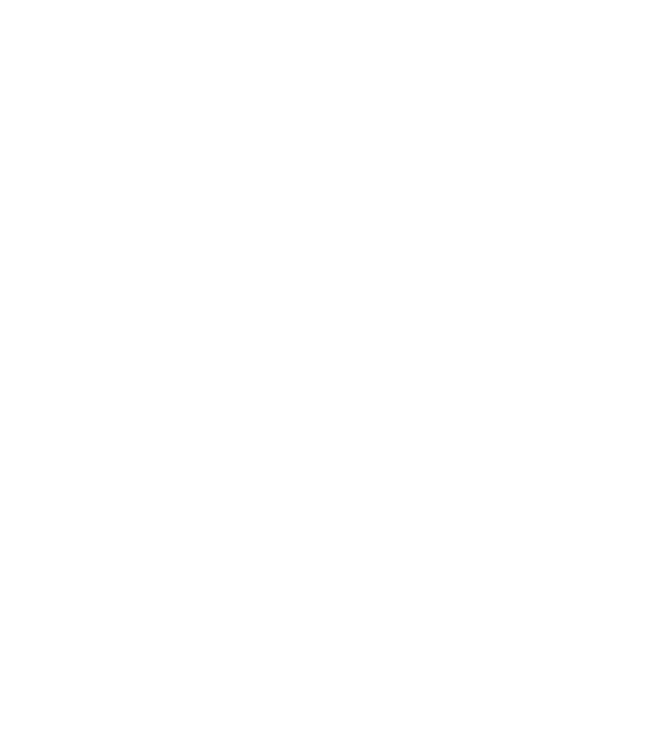
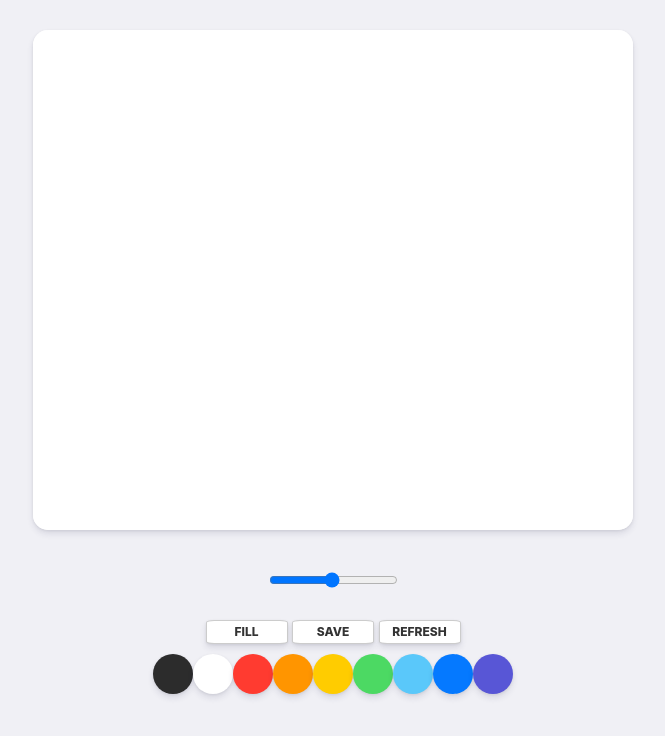
Before and after one commit to Amy-J-Seo/paintjs, a plain HTML site: page index.html in a window 1280 px wide. Shown: the whole page, without its empty margins (307-972 px from the left). Drawn offline with Linux system fonts and the light colour scheme.

Commit message:
Add files via upload

```diff
--- a/app.js
+++ b/app.js
@@ -0,0 +1,117 @@
+const canvas = document.getElementById("jsCanvas");
+const ctx = canvas.getContext("2d");
+const colors = document.getElementsByClassName("jsColor");
+const range = document.getElementById("jsRange");
+const mode = document.getElementById("jsMode");
+const INITIAL_COLOR = "#2c2c2c"
+const save = document.getElementById("jsSave");
+const refresh = document.getElementById("jsRefresh");
+
+canvas.width = 600;
+canvas.height = 500;
+
+// filling the canvas with white color as a dafult
+ctx.fillStyle = "white";
+ctx.fillRect(0, 0, canvas.width, canvas.height);
+// Default setting
+ctx.strokeStyle = INITIAL_COLOR;
+ctx.fillStyle = INITIAL_COLOR;
+ctx.lineWidth = 2.5;
+
+
+let painting = false;
+let filling = false;
+
+function stopPainting() {
+    painting = false;
+}
+
+function startPainting() {
+    painting = true;
+}
+
+function onMouseMove(event) {
+    const x = event.offsetX;
+    const y = event.offsetY;
+    if (!painting) {
+        ctx.beginPath();
+        ctx.moveTo(x, y);
+    } else {
+        ctx.lineTo(x, y);
+        ctx.stroke();
+    }
+}
+
+function handleColor(event) {
+    // console.log(event.target.style);
+    const color = event.target.style.backgroundColor;
+    ctx.strokeStyle = color;
+    ctx.fillStyle = color;
+}
+
+function handleRangeChange(evnet) {
+    console.log(event.target.value);
+    const lineThick = event.target.value;
+    ctx.lineWidth = lineThick;
+}
+
+function handleModeClick() {
+    if (filling === true) {
+        filling = false;
+        mode.innerText = "Fill"
+    } else {
+        filling = true;
+        mode.innerText = "Paint";
+        ctx.fillStyle = ctx.strokeStyle;
+    }
+}
+
+function handleCanvasClick(event) {
+    if (filling) {
+        ctx.fillRect(0, 0, canvas.width, canvas.height);
+    }
+}
+
+function handleCM(evnet) {
+    event.preventDefault();
+}
+
+function handleSaveClick() {
+    const image = canvas.toDataURL("image/jpeg");
+    const link = document.createElement("a");
+    link.href = image;
+    link.download = "PaintJs[export]";
+    link.click();
+}
+function handleRefresh() {
+    ctx.fillStyle = "white";
+    ctx.fillRect(0, 0, canvas.width, canvas.height);
+}
+
+if (canvas) {
+    canvas.addEventListener("mousemove", onMouseMove);
+    canvas.addEventListener("mousedown", startPainting);
+    canvas.addEventListener("mouseup", stopPainting);
+    canvas.addEventListener("mosueleave", stopPainting);
+    canvas.addEventListener("click", handleCanvasClick);
+    // prevent people use right click to download img
+    canvas.addEventListener("contextmenu", handleCM);
+}
+
+Array.from(colors).forEach(color => color.addEventListener("click", handleColor))
+
+if (range) {
+    range.addEventListener("input", handleRangeChange);
+}
+
+if (mode) {
+    mode.addEventListener("click", handleModeClick);
+}
+
+if (save) {
+    save.addEventListener('click', handleSaveClick);
+}
+
+if (refresh) {
+    refresh.addEventListener('click', handleRefresh);
+}
--- a/index.html
+++ b/index.html
@@ -9,6 +9,29 @@
 </head>
 
 <body>
+    <canvas id="jsCanvas" class="canvas"></canvas>
+    <div class="controls">
+        <div class="controls__range">
+            <input type="range" id="jsRange" min="0.1" max="5" value="2.5" step="0.1" />
+        </div>
+        <div class="controls__btns">
+            <button id="jsMode">Fill</button>
+            <button id="jsSave">Save</button>
+            <button id="jsRefresh">Refresh</button>
+        </div>
+
+        <div class="controls__colors" id="jsColors">
+            <div class="controls__color jsColor" style="background-color: #2c2c2c"></div>
+            <div class="controls__color jsColor" style="background-color: white"></div>
+            <div class="controls__color jsColor" style="background-color: #FF3B30"></div>
+            <div class="controls__color jsColor" style="background-color: #FF9500"></div>
+            <div class="controls__color jsColor" style="background-color: #FFCC00"></div>
+            <div class="controls__color jsColor" style="background-color: #4CD963"></div>
+            <div class="controls__color jsColor" style="background-color: #5AC8FA"></div>
+            <div class="controls__color jsColor" style="background-color: #0579FF"></div>
+            <div class="controls__color jsColor" style="background-color: #5856D6"></div>
+        </div>
+    </div>
     <script src="app.js"></script>
 </body>
 
--- /dev/null
+++ b/reset.css
@@ -0,0 +1,48 @@
+/* http://meyerweb.com/eric/tools/css/reset/
+   v2.0 | 20110126
+   License: none (public domain)
+*/
+
+html, body, div, span, applet, object, iframe,
+h1, h2, h3, h4, h5, h6, p, blockquote, pre,
+a, abbr, acronym, address, big, cite, code,
+del, dfn, em, img, ins, kbd, q, s, samp,
+small, strike, strong, sub, sup, tt, var,
+b, u, i, center,
+dl, dt, dd, ol, ul, li,
+fieldset, form, label, legend,
+table, caption, tbody, tfoot, thead, tr, th, td,
+article, aside, canvas, details, embed,
+figure, figcaption, footer, header, hgroup,
+menu, nav, output, ruby, section, summary,
+time, mark, audio, video {
+	margin: 0;
+	padding: 0;
+	border: 0;
+	font-size: 100%;
+	font: inherit;
+	vertical-align: baseline;
+}
+/* HTML5 display-role reset for older browsers */
+article, aside, details, figcaption, figure,
+footer, header, hgroup, menu, nav, section {
+	display: block;
+}
+body {
+	line-height: 1;
+}
+ol, ul {
+	list-style: none;
+}
+blockquote, q {
+	quotes: none;
+}
+blockquote:before, blockquote:after,
+q:before, q:after {
+	content: '';
+	content: none;
+}
+table {
+	border-collapse: collapse;
+	border-spacing: 0;
+}
--- a/styles.css
+++ b/styles.css
@@ -0,0 +1,63 @@
+@import "reset.css";
+
+body{
+    background-color:   #f0f0f5;
+    font-family: -apple-system, BlinkMacSystemFont, 'Segoe UI', Roboto, Oxygen, Ubuntu, Cantarell, 'Open Sans', 'Helvetica Neue', sans-serif;
+    display: flex;
+    flex-direction: column;
+    align-items: center;
+    padding: 30px 0px;
+
+}
+
+.canvas{
+    width: 600px;
+    height: 500px;
+    background-color: white;
+    border-radius: 15px;
+    box-shadow: 0 4px 6px rgba(50,50,93,0.11), 0 1px 3px rgba(0,0,0, 0.08);
+}
+.controls{
+    margin-top: 40px;
+    display: flex;
+    flex-direction: column;
+    align-items: center;
+}
+.controls .controls__btns{
+    margin-bottom: 10px;
+
+}
+
+.controls__btns button{
+    all: unset;
+    cursor: pointer;
+    background-color: white;
+    padding: 5px 0px;
+    width: 80px;
+    text-align: center;
+    border-radius: 10%;
+    box-shadow: 0 4px 6px rgba(50,50,93,0.11), 0 1px 3px rgba(0,0,0, 0.08);
+    border: 1px solid rgba(0,0,0, 0.2);
+    color: rgba(0,0,0, 0.8);
+    text-transform: uppercase;
+    font-weight: 800;
+    font-size: 12px;
+}
+.controls__btns button:active{
+    transform: scale(0.98);
+}
+
+.controls .controls__colors{
+    display: flex;
+}
+.controls__colors .controls__color{
+    width: 40px;
+    height: 40px;
+    border-radius: 20px;
+    cursor: pointer;
+    box-shadow: 0 4px 6px rgba(50,50,93,0.11), 0 1px 3px rgba(0,0,0, 0.08);
+}
+
+.controls .controls__range{
+margin-bottom: 30px;
+}
```
Also changed, not shown: 2 other files.
